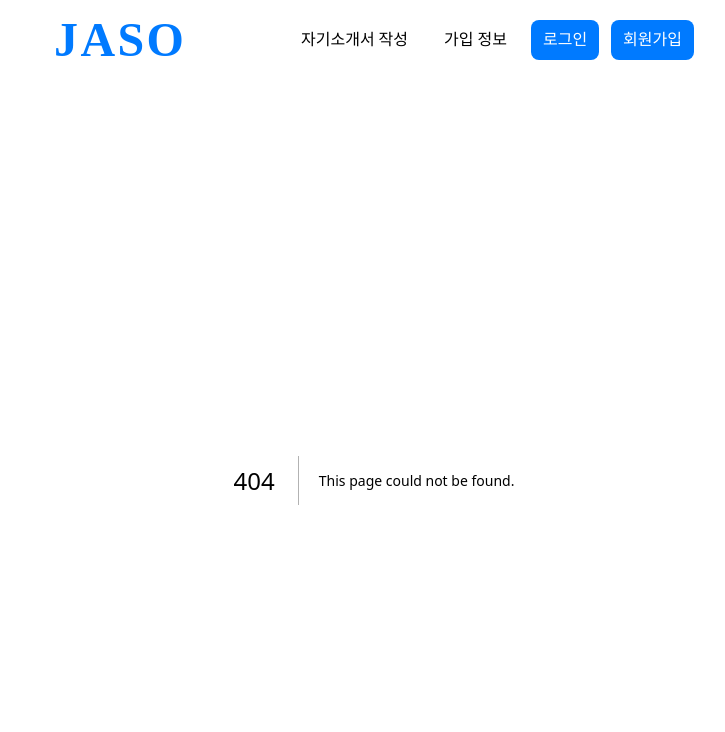
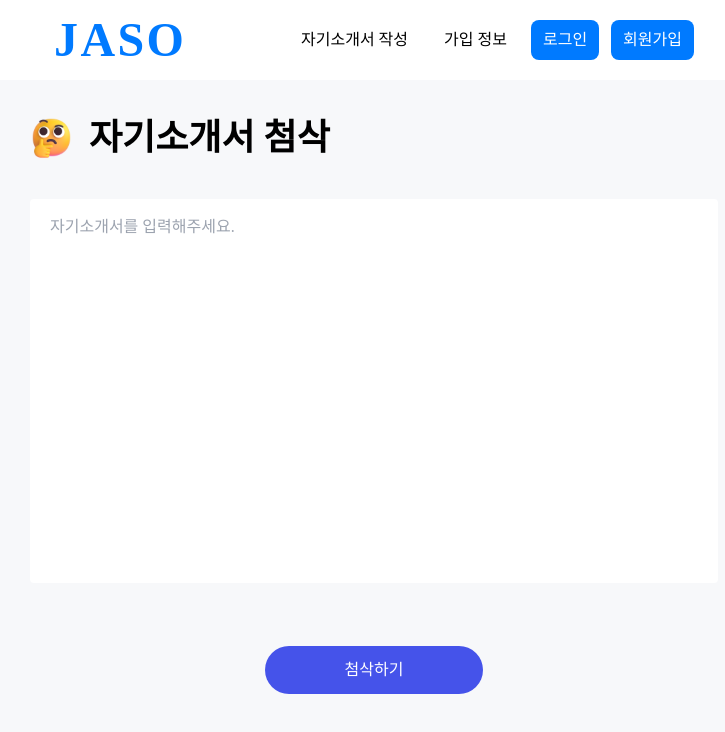
Before and after one commit to Original-Gimchi/VisualNovel_CLIENT, a Next.js app: page /coverletter/edit in a window 1280 px wide. Before the commit this address had no page. Shown: the top 732 px of the page, without its empty margins (266-991 px from the left). Built offline with nearby package versions, Linux system fonts and the light colour scheme; what javascript-time-ago would draw is missing.

Commit message:
자소서 첨삭페이지 추가

```diff
--- /dev/null
+++ b/pages/coverletter/edit.tsx
@@ -0,0 +1,22 @@
+import Button from "@/components/atoms/Button";
+import Frame from "@/components/atoms/Frame";
+import TextArea from "@/components/atoms/TextArea";
+import ThinkingIcon from "@/components/icons/ThinkingIcon";
+
+export default function CoverLetterEdit() {
+  return (
+    <Frame>
+      <div className="flex items-center gap-4 mt-9">
+        <ThinkingIcon />
+        <p className="text-4xl font-black">자기소개서 첨삭 </p>
+      </div>
+      <div className="mt-10">
+        <TextArea placeholder="자기소개서를 입력해주세요." className="h-96" />
+      </div>
+
+      <div className="flex justify-center mt-14">
+        <Button>첨삭하기</Button>
+      </div>
+    </Frame>
+  );
+}
```
